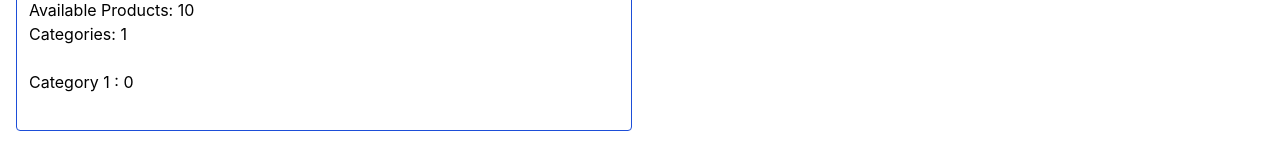
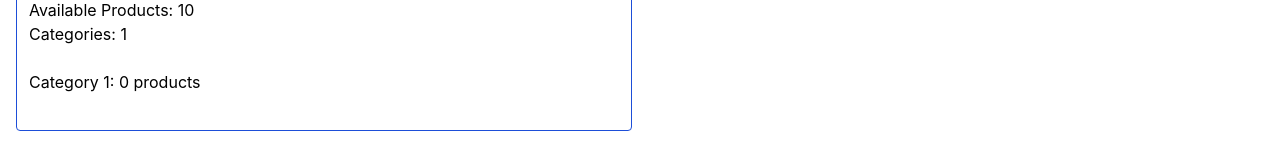
Before and after one commit to gucal/product-management, a Next.js app: page / in a window 1280 px wide. Shown: the part 549-709 px from the top of the page. Built offline with nearby package versions, Linux system fonts and the light colour scheme.

Commit message:
edit text

```diff
--- a/pages/index.js
+++ b/pages/index.js
@@ -48,7 +48,7 @@ function Home() {
               <div className="my-6">
                 {state.categories.map((category, index) => (
                   <p key={index}>
-                    {category.name} : {category.products.length}
+                    {category.name}: {category.products.length} products
                   </p>
                 ))}
               </div>
```
